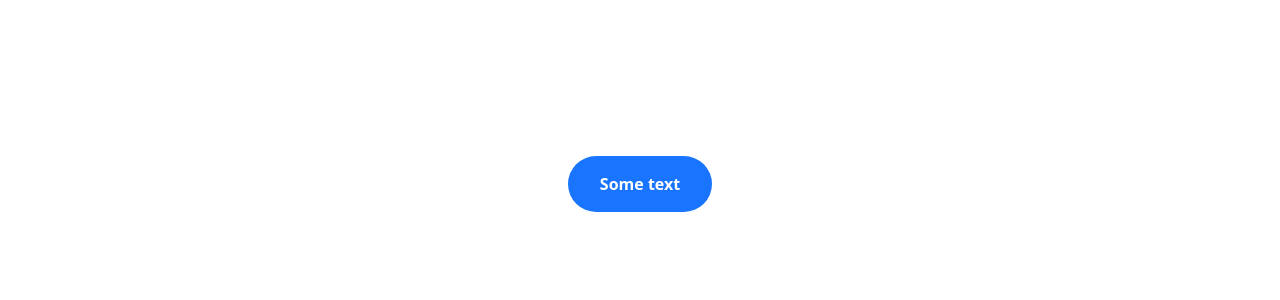
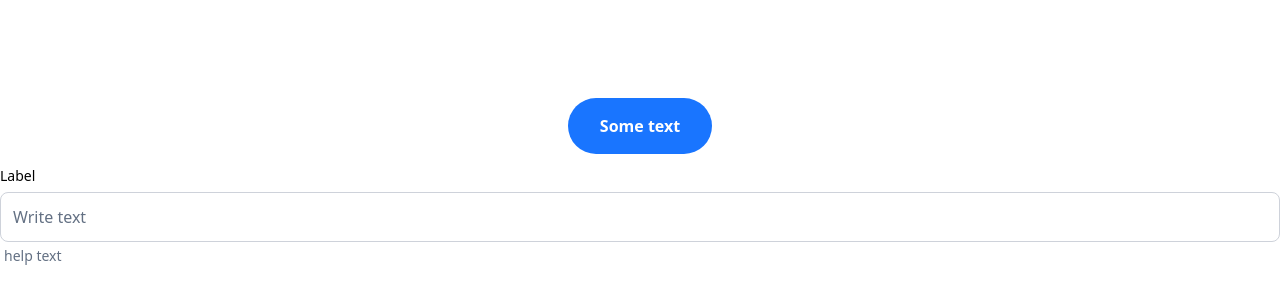
Before and after one commit to Borozan-Evghenii/shift-delivery, a React (Vite) app: page / in a window 1280 px wide. Shown: the part 216-516 px from the top of the page. Built offline with nearby package versions, Linux system fonts and the light colour scheme.

Commit message:
feat: add Input component test: test if input container, input is in document, if label and helptext are showed in document when is provided doc: add input in storybook , describe all variants

```diff
--- a/src/App.tsx
+++ b/src/App.tsx
@@ -1,9 +1,11 @@
-import { Button } from './components/ui';
+import { Button, Input } from './components/ui';
 
 export const App = () => (
   <div className='flex h-[100vh] flex-col items-center justify-center gap-3'>
     <Button asChild colour='primary' variant='contained'>
       <a href='/'>Some text</a>
     </Button>
+
+    <Input helpText='help text' label='Label' placeholder='Write text' />
   </div>
 );
--- a/src/components/ui/index.ts
+++ b/src/components/ui/index.ts
@@ -1 +1,2 @@
 export * from './button/Button.tsx';
+export * from './input/Input.tsx';
--- /dev/null
+++ b/src/components/ui/input/Input.tsx
@@ -0,0 +1,56 @@
+import React from 'react';
+
+import { cn } from '@/utils/helper/clasnames';
+
+export interface InputProps extends React.InputHTMLAttributes<HTMLInputElement> {
+  label?: string;
+  helpText?: string;
+  error?: boolean;
+}
+
+export const INPUT_TEST_ID = {
+  CONTAINER: 'input-container',
+  LABEL: 'input-label',
+  INPUT: 'input',
+  HELP_TEXT: 'input-help-text'
+};
+
+export const Input = React.forwardRef<HTMLInputElement, InputProps>(
+  ({ label, error, helpText, type, className, ...props }: InputProps, ref) => {
+    const id = React.useId();
+
+    return (
+      <div className='flex w-full flex-col' data-testid={INPUT_TEST_ID.CONTAINER}>
+        {label && (
+          <label className='mb-1.5 text-sm' data-testid={INPUT_TEST_ID.LABEL} htmlFor={id}>
+            {label}
+          </label>
+        )}
+        <input
+          ref={ref}
+          data-testid={INPUT_TEST_ID.INPUT}
+          {...props}
+          id={id}
+          className={cn([
+            'w-full rounded-lg border border-light p-3 text-base text-primary',
+            'placeholder:text-tertiary',
+            'hover:border-medium',
+            'disabled:cursor-not-allowed disabled:border-light disabled:bg-disabled',
+            !error &&
+              'focus:outline focus:outline-2 focus:-outline-offset-1 focus:outline-indicator-focused',
+            error && 'outline outline-2 outline-indicator-error',
+            className
+          ])}
+        />
+        {helpText && (
+          <p
+            className={cn(['p-1 text-sm text-tertiary', error && 'text-error'])}
+            data-testid={INPUT_TEST_ID.HELP_TEXT}
+          >
+            {helpText}
+          </p>
+        )}
+      </div>
+    );
+  }
+);
```
Also changed, not shown: 2 other files (tests, documents, lock files or other folders).
